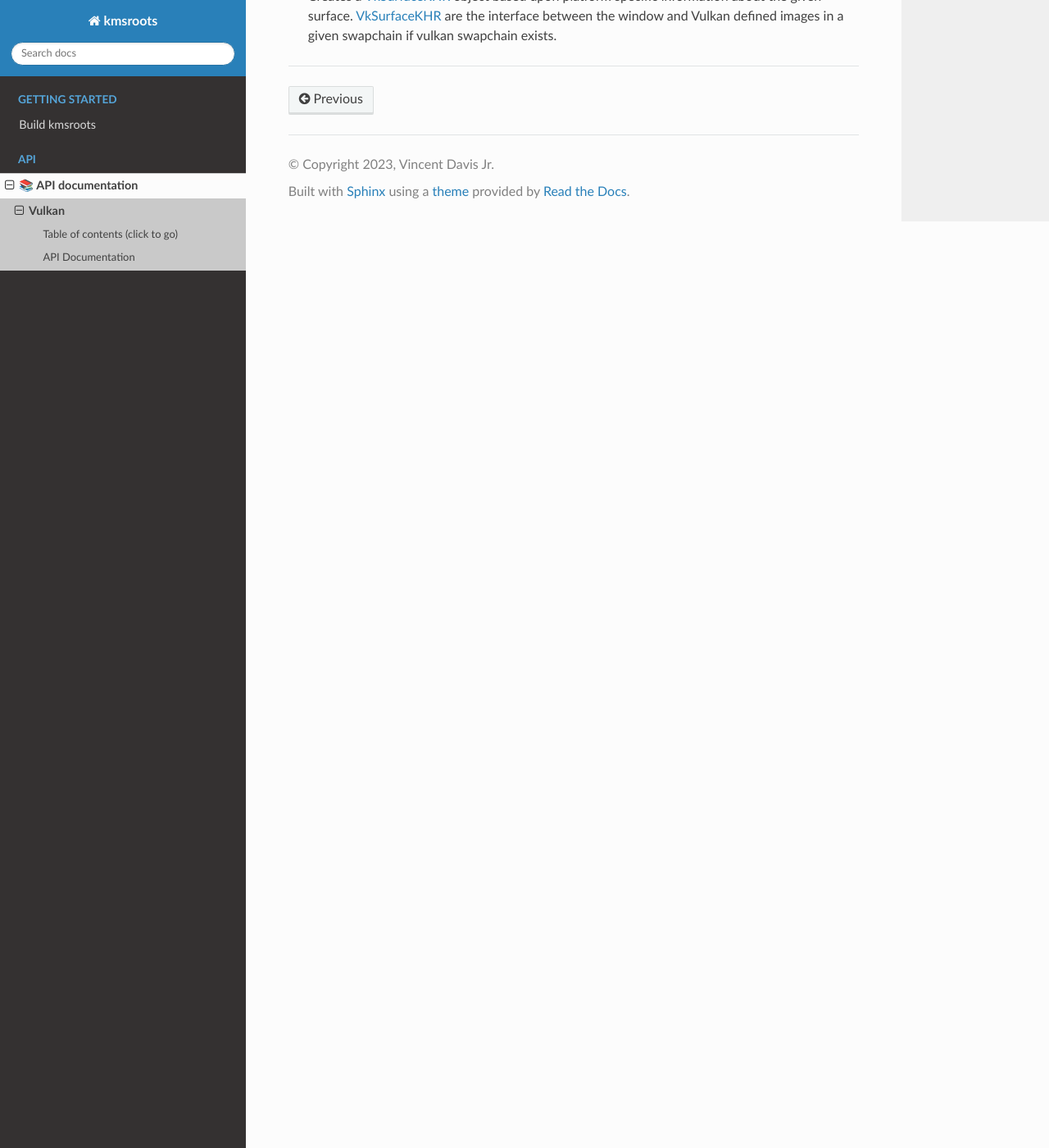
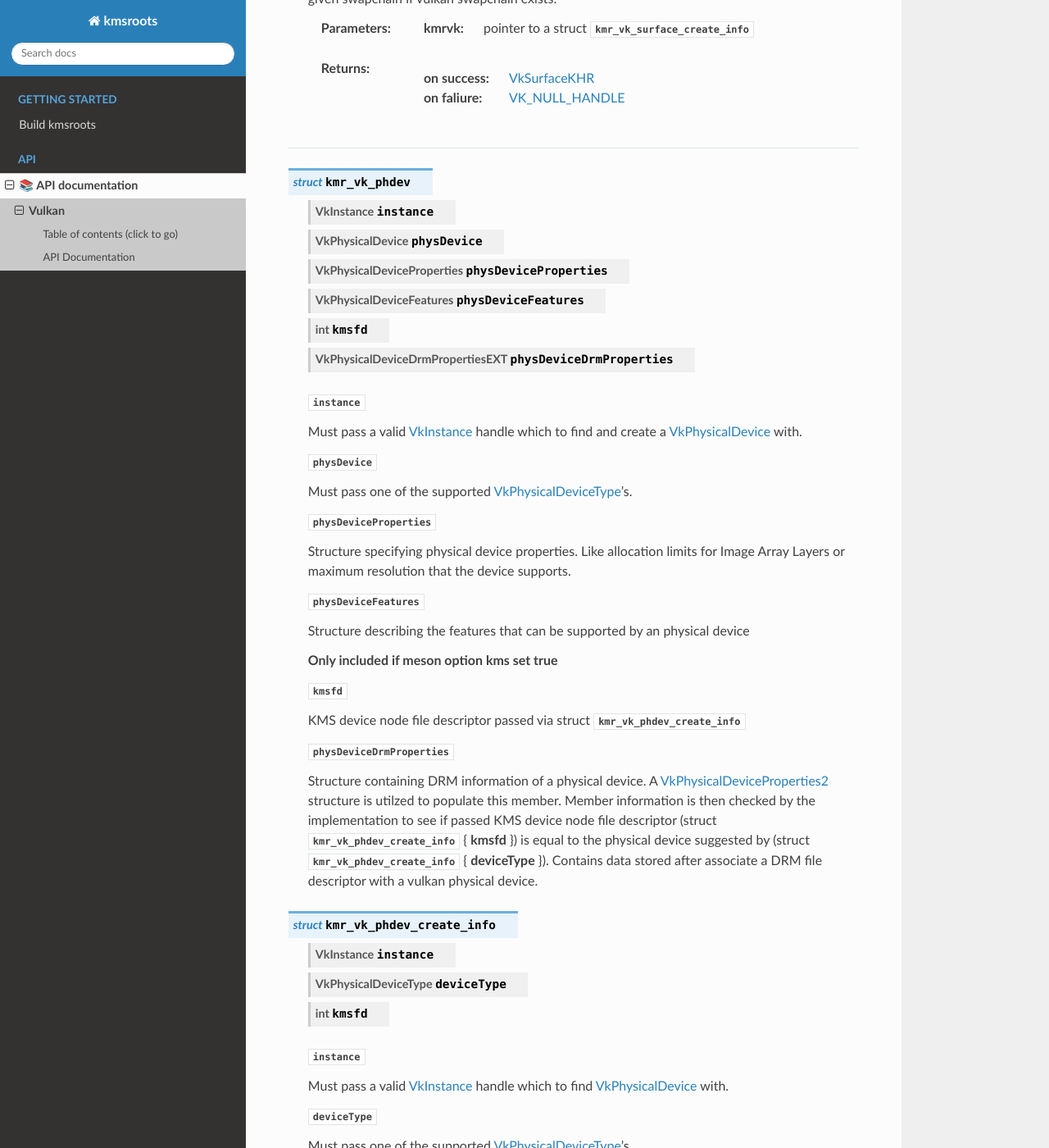
Before and after one commit to under-view/kmsroots, a Sphinx documentation site: the page built from docs/vulkan.rst, in a window 1280 px wide and 1400 px high, scrolled down 2898 px. Shown: the whole window at 82% size. Built offline with Sphinx 7.4.7 and the Read the Docs theme 2.0.0, drawn with Linux system fonts in a browser that asks for light colours; formulas are drawn with MathJax 3; some of the changed text lies outside the part shown.

Commit message:
docs[vulkan]: add kmr_vk_phdev_create
Signed-off-by: Vincent Davis Jr <vince@underview.tech>

```diff
--- a/docs/vulkan.rst
+++ b/docs/vulkan.rst
@@ -16,11 +16,14 @@
 
 1. :c:struct:`kmr_vk_instance_create_info`
 #. :c:struct:`kmr_vk_surface_create_info`
+#. :c:struct:`kmr_vk_phdev`
+#. :c:struct:`kmr_vk_phdev_create_info`
 
 Functions:
 
 1. :c:func:`kmr_vk_instance_create`
 #. :c:func:`kmr_vk_surface_create`
+#. :c:func:`kmr_vk_phdev_create`
 
 API Documentation
 ~~~~~~~~~~~~~~~~~
@@ -30,9 +33,9 @@
         .. c:member::
                 const char *appName
                 const char *engineName
-                uint32_t enabledLayerCount
+                uint32_t   enabledLayerCount
                 const char **enabledLayerNames
-                uint32_t enabledExtensionCount
+                uint32_t   enabledExtensionCount
                 const char **enabledExtensionNames
 
         :c:member:`appName`
@@ -66,16 +69,17 @@
 
 .. c:function:: VkInstance kmr_vk_instance_create(struct kmr_vk_instance_create_info *kmrvk)
 
-        :kmrvk: pointer to a struct :c:struct:`kmr_vk_instance_create_info`
-        :returns:
-                :on success: `VkInstance`_
-                :upon faliure: `VK_NULL_HANDLE`_
-
         Creates a `VkInstance`_ object and establishes a connection to the Vulkan API.
         It also acts as an easy wrapper that allows one to define instance extensions.
         Instance extensions basically allow developers to define what an app is setup to do.
         So, if a client wants the application to work with wayland surface or X11 surface etc...
         Client should enable those extensions inorder to gain access to those particular capabilities.
+
+        :parameters:
+                :kmrvk: pointer to a struct :c:struct:`kmr_vk_instance_create_info`
+        :returns:
+                :on success: `VkInstance`_
+                :on faliure: `VK_NULL_HANDLE`_
 
 ===========================================================================================================
 
@@ -92,14 +96,14 @@
 
         .. c:member::
                 kmr_vk_surface_type surfaceType
-                VkInstance instance
-                void *surface
-                void *display
-                unsigned int window
+                VkInstance          instance
+                void                *surface
+                void                *display
+                unsigned int        window
 
         :c:member:`surfaceType`
 
-        Must pass a valid enum kmr_vk_surface_type value. Used in determine what vkCreate*SurfaceKHR
+        Must pass a valid enum :c:enum:`kmr_vk_surface_type` value. Used in determine what vkCreate*SurfaceKHR
         function and associated structs to utilize when creating the `VkSurfaceKHR`_ object.
 
         :c:member:`instance`
@@ -120,19 +124,102 @@
 
 .. c:function:: VkSurfaceKHR kmr_vk_surface_create(struct kmr_vk_surface_create_info *kmrvk)
 
-        :kmrvk: pointer to a struct :c:struct:`kmr_vk_surface_create_info`
-        :returns:
-                :on success: `VkSurfaceKHR`_
-                :upon faliure: `VK_NULL_HANDLE`_
-
         Creates a `VkSurfaceKHR`_ object based upon platform specific information about the given surface.
         `VkSurfaceKHR`_ are the interface between the window and Vulkan defined images in a given swapchain
         if vulkan swapchain exists.
 
+        :parameters:
+                :kmrvk: pointer to a struct :c:struct:`kmr_vk_surface_create_info`
+        :returns:
+                :on success: `VkSurfaceKHR`_
+                :on faliure: `VK_NULL_HANDLE`_
+
 ===========================================================================================================
 
+.. c:struct:: kmr_vk_phdev
+
+	.. c:member::
+		VkInstance                       instance
+		VkPhysicalDevice                 physDevice
+		VkPhysicalDeviceProperties       physDeviceProperties
+		VkPhysicalDeviceFeatures         physDeviceFeatures
+		int                              kmsfd
+		VkPhysicalDeviceDrmPropertiesEXT physDeviceDrmProperties
+
+	:c:member:`instance`
+
+	Must pass a valid `VkInstance`_ handle which to find and create a `VkPhysicalDevice`_ with.
+
+	:c:member:`physDevice`
+
+	Must pass one of the supported `VkPhysicalDeviceType`_'s.
+
+	:c:member:`physDeviceProperties`
+
+	Structure specifying physical device properties. Like allocation limits for Image Array Layers
+	or maximum resolution that the device supports.
+
+	:c:member:`physDeviceFeatures`
+
+	Structure describing the features that can be supported by an physical device
+
+	**Only included if meson option kms set true**
+
+	:c:member:`kmsfd`
+
+	KMS device node file descriptor passed via struct :c:struct:`kmr_vk_phdev_create_info`
+
+	:c:member:`physDeviceDrmProperties`
+
+	Structure containing DRM information of a physical device. A `VkPhysicalDeviceProperties2`_ structure
+	is utilzed to populate this member. Member information is then checked by the implementation to see
+	if passed KMS device node file descriptor (struct :c:struct:`kmr_vk_phdev_create_info` { **kmsfd** })
+	is equal to the physical device suggested by (struct :c:struct:`kmr_vk_phdev_create_info` { **deviceType** }).
+	Contains data stored after associate a DRM file descriptor with a vulkan physical device.
+
+.. c:struct:: kmr_vk_phdev_create_info
+
+	.. c:member::
+		VkInstance           instance
+		VkPhysicalDeviceType deviceType
+		int                  kmsfd
+
+	:c:member:`instance`
+
+	Must pass a valid `VkInstance`_ handle which to find `VkPhysicalDevice`_ with.
+
+	:c:member:`deviceType`
+
+	Must pass one of the supported `VkPhysicalDeviceType`_'s.
+
+	**Only included if meson option kms set true**
+
+	:c:member:`kmsfd`
+
+	Must pass a valid kms file descriptor for which a `VkPhysicalDevice`_ will be created
+	if corresponding DRM properties match.
+
+.. c:function::	struct kmr_vk_phdev kmr_vk_phdev_create(struct kmr_vk_phdev_create_info *kmrvk)
+
+	Retrieves a `VkPhysicalDevice`_ handle if certain characteristics of a physical device are meet.
+	Also retrieves a given physical device properties and features to be later used by the application.
+
+	:parameters:
+		:kmrvk: pointer to a struct :c:struct:`kmr_vk_phdev_create_info`
+	:returns:
+		:on success: struct :c:struct:`kmr_vk_phdev`
+		:on failure: struct :c:struct:`kmr_vk_phdev` { with members nulled, int's set to -1 }
+
+===========================================================================================================
+
+.. _VK_NULL_HANDLE: https://registry.khronos.org/vulkan/specs/1.3-extensions/man/html/VK_NULL_HANDLE.html
 .. _VkInstance: https://registry.khronos.org/vulkan/specs/1.3-extensions/man/html/VkInstance.html
 .. _VkInstanceCreateInfo: https://registry.khronos.org/vulkan/specs/1.3-extensions/man/html/VkInstanceCreateInfo.html
 .. _VkApplicationInfo: https://registry.khronos.org/vulkan/specs/1.3-extensions/man/html/VkApplicationInfo.html
 .. _VkSurfaceKHR: https://registry.khronos.org/vulkan/specs/1.3-extensions/man/html/VkSurfaceKHR.html
-.. _VK_NULL_HANDLE: https://registry.khronos.org/vulkan/specs/1.3-extensions/man/html/VK_NULL_HANDLE.html
+.. _VkPhysicalDevice: https://registry.khronos.org/vulkan/specs/1.3-extensions/man/html/VkPhysicalDevice.html
+.. _VkPhysicalDeviceType: https://registry.khronos.org/vulkan/specs/1.3-extensions/man/html/VkPhysicalDeviceType.html
+.. _VkPhysicalDeviceFeatures: https://registry.khronos.org/vulkan/specs/1.3-extensions/man/html/VkPhysicalDeviceFeatures.html
+.. _VkPhysicalDeviceProperties: https://registry.khronos.org/vulkan/specs/1.3-extensions/man/html/VkPhysicalDeviceProperties.html
+.. _VkPhysicalDeviceProperties2: https://registry.khronos.org/vulkan/specs/1.3-extensions/man/html/VkPhysicalDeviceProperties2.html
+.. _VkPhysicalDeviceDrmPropertiesEXT: https://registry.khronos.org/vulkan/specs/1.3-extensions/man/html/VkPhysicalDeviceDrmPropertiesEXT.html
```
